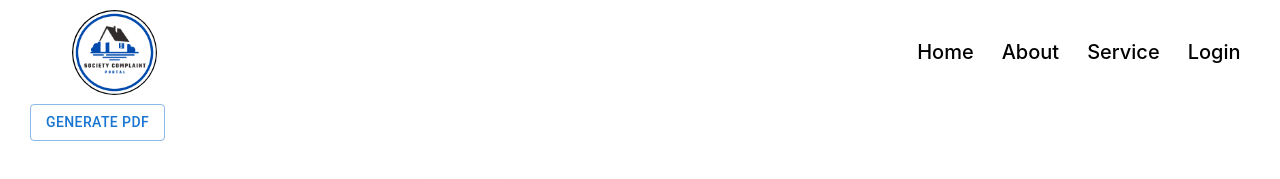
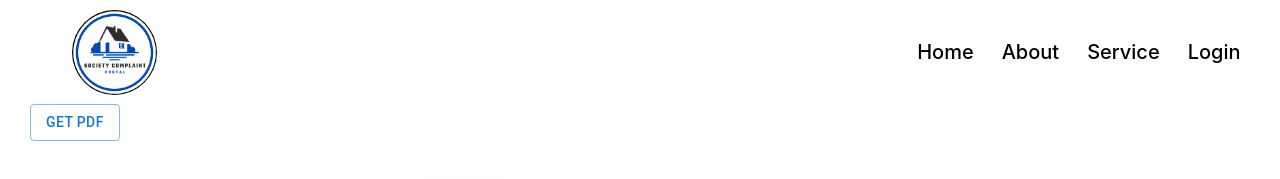
Before and after one commit to Bsef19m519/Society-Complaint-Portal-MERN-, a React (Create React App) app in the folder frontend/: page /Officer in a window 1280 px wide. Shown: the top 179 px of the page. Built offline with nearby package versions, Linux system fonts and the light colour scheme; no server answers; sample sign-in values are in the browser's storage.

Commit message:
Complaint PDF Done

```diff
--- a/frontend/src/Resident Component/ComplaintOfficer.js
+++ b/frontend/src/Resident Component/ComplaintOfficer.js
@@ -68,7 +68,13 @@ const ComplaintOfficer = () => {
     }, [])
 
     const pdfPage = () => {
-        setPdf(false)
+        if (pdf) {
+            setPdf(false)
+
+        }
+        else {
+            setPdf(true)
+        }
     }
 
 
@@ -207,7 +213,7 @@ const ComplaintOfficer = () => {
     return (
         pdf ? (<Box>
             <Button sx={{ marginLeft: "30px" }} variant={buttonVariant} onMouseEnter={handleMouseEnter} onClick={pdfPage} onMouseLeave={handleMouseLeave}>
-                Generate PDF
+                Get PDF
             </Button>
             <Box sx={{ display: 'flex', justifyContent: 'center', marginTop: '40px' }}>
                 <Button
@@ -324,9 +330,12 @@ const ComplaintOfficer = () => {
                 <Button sx={{ margin: "20px" }} variant={buttonVariant} onMouseEnter={handleMouseEnter} onMouseLeave={handleMouseLeave} type="submit">
                     Generate PDF
                 </Button>
+                <Button sx={{ margin: "20px" }} variant="contained" onClick={pdfPage}>
+                    Back
+                </Button>
             </form>
 
-        </Box>)
+        </Box >)
     );
 };
 export default ComplaintOfficer;
```
